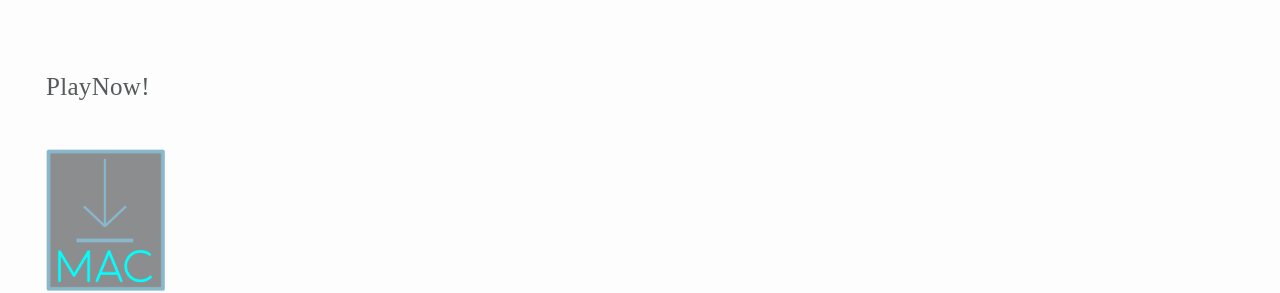
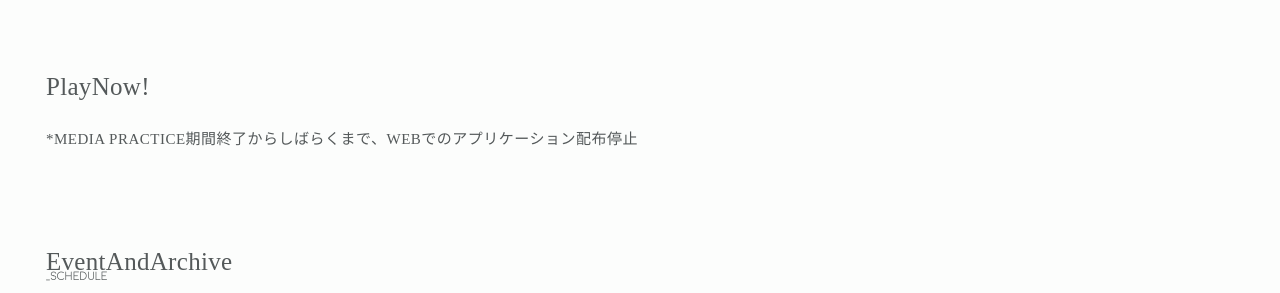
Before and after one commit to hyasssy/CISYN_Web, a plain HTML site: page docs/index.html in a window 1280 px wide. Shown: the part 2460-2753 px from the top of the page. Drawn offline with nearby package versions, Linux system fonts and the light colour scheme.

Commit message:
ちょい更新

```diff
--- a/docs/index.html
+++ b/docs/index.html
@@ -86,6 +86,10 @@
         <div class="title">
             PlayNow!
         </div>
+        <p class="document">
+            *MEDIA PRACTICE期間終了からしばらくまで、WEBでのアプリケーション配布停止
+        </p>
+        <!--
         <div class="download-icon">
             <a href="https://github.com/hyasssy/Can-I-see-You-now-forMac/releases/latest/download/CanISeeYouNow_Mac_ver092.zip"
                 download>
@@ -103,7 +107,7 @@
             *本作品は2人でプレイするPCオンラインアプリです。お誘い合わせの上プレイしてください。<br>
             *ファイルを開くためには、各OSの一般的なセキュリティチェックを認証する必要があります。（MacOSでは右クリックから開くで操作する、など。）<br>
             *一部の機体にてバグが発生することが確認されています。個人開発のため、全てのバグ対応はできておりません…。申し訳ありませんがご了承ください。<br>
-        </p>
+        </p> -->
 
 
         <div class="title">
```
